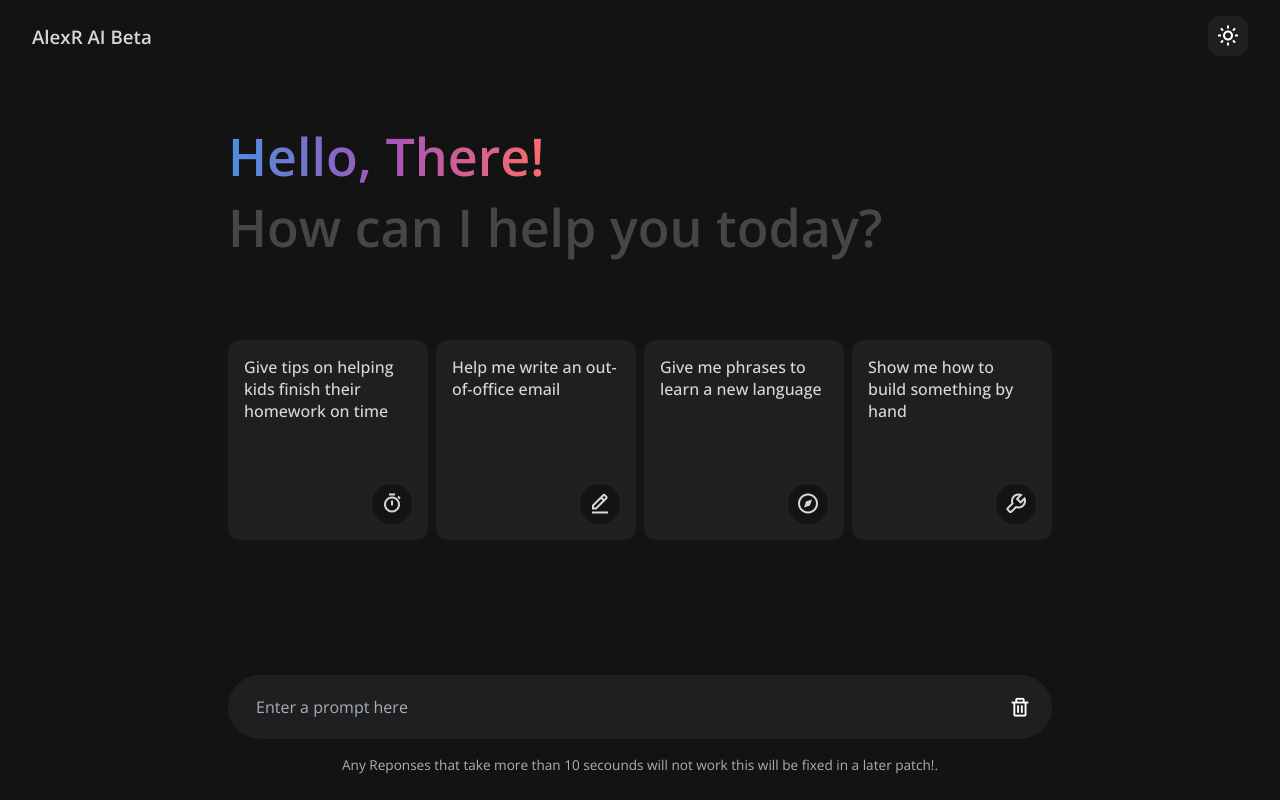
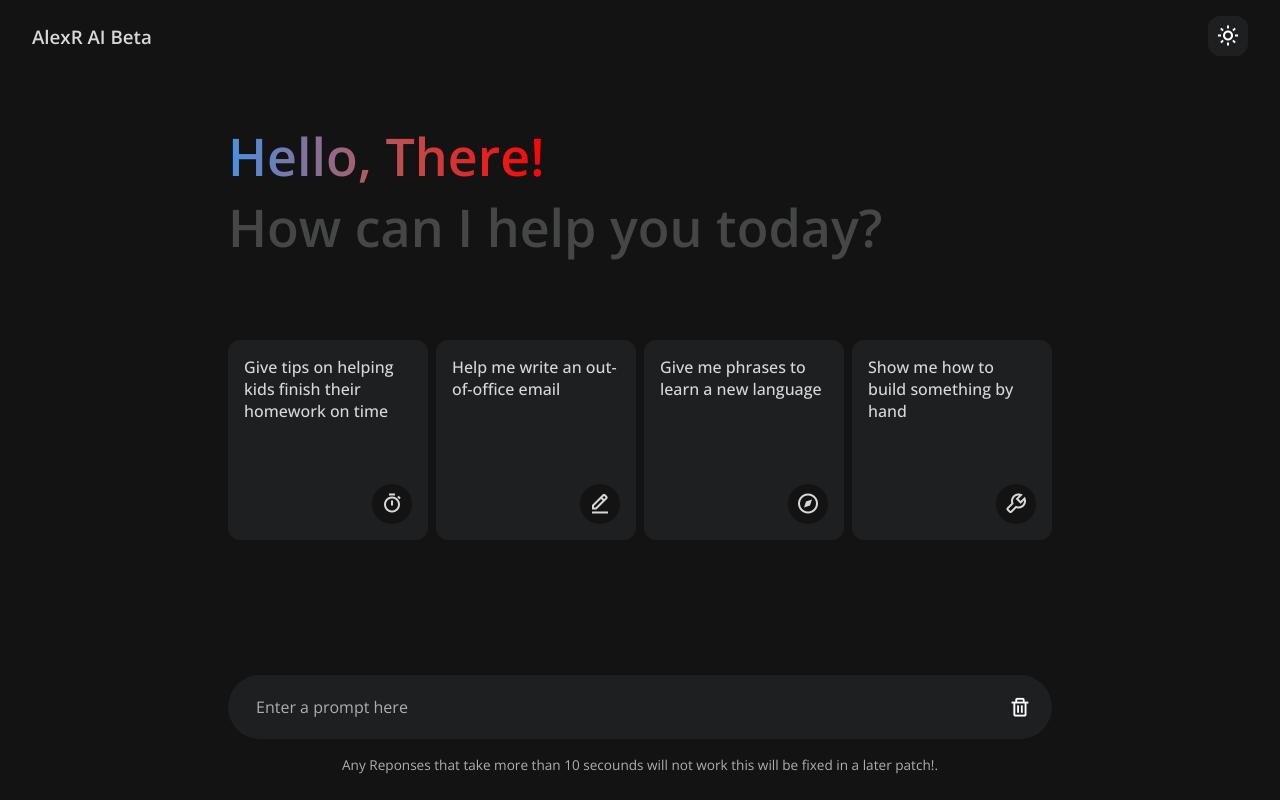
Before and after one commit to AlexRNetworks/AlexrAi-Website, a website: page index.html in a window 1280 px wide. Drawn offline with nearby package versions, Linux system fonts and the light colour scheme.

Commit message:
Update styles.css

```diff
--- a/styles.css
+++ b/styles.css
@@ -99,7 +99,7 @@ body.hide-header .header{
 
 .header__title h1{
    width: fit-content;
-   background: linear-gradient(to right, #4a90e2, #a355b9, #ff6b6b);
+   background: linear-gradient(to right, #4a90e2, #b95555, #ff0303);
    background-clip: text;
    -webkit-background-clip: text;
    text-emphasis-color: transparent;
```
